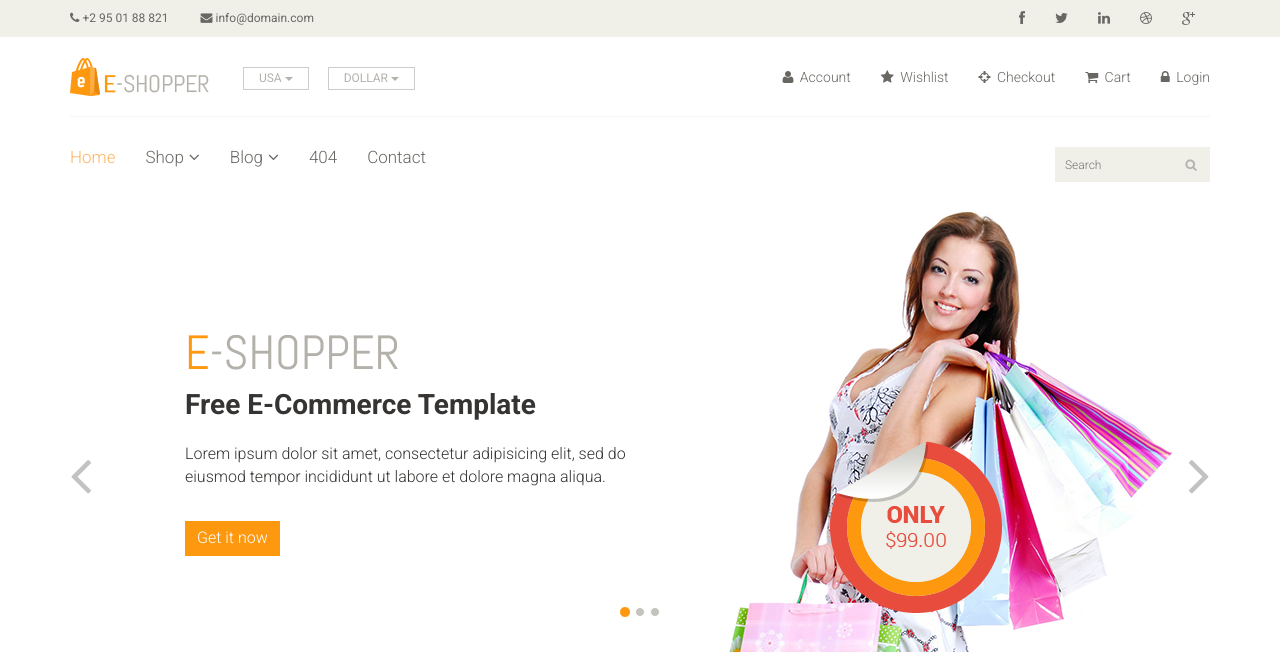
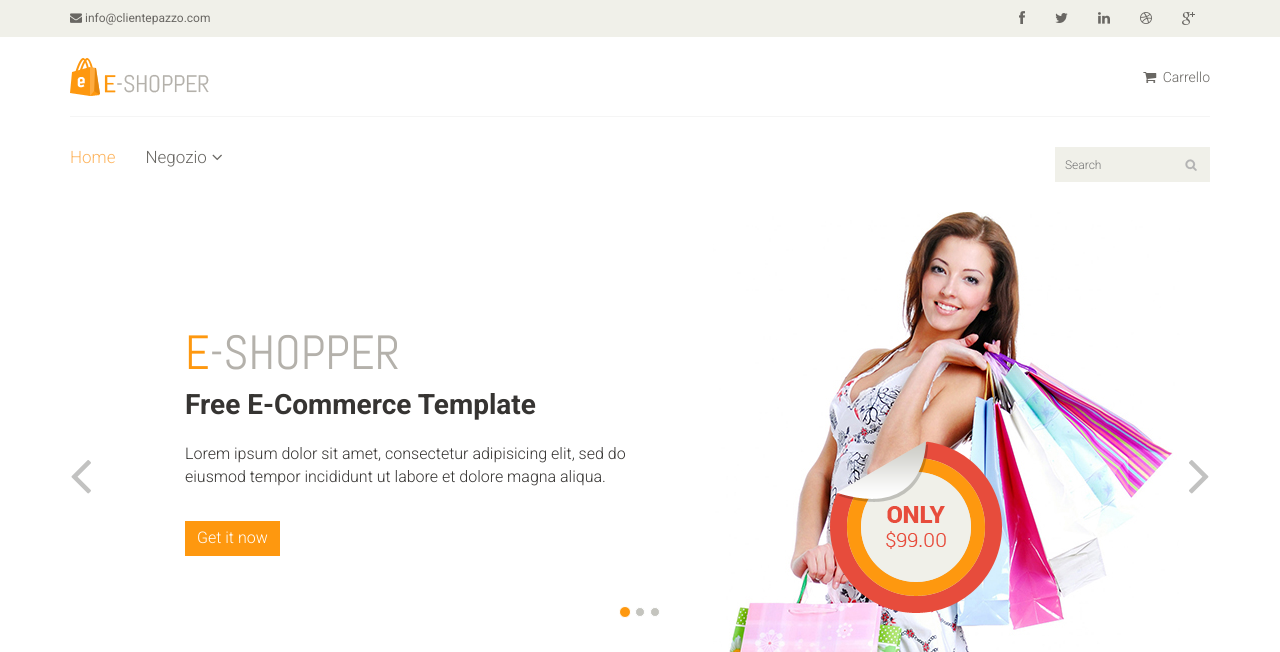
Before and after one commit to Tabris963/GARBAGE-Clientepazzo, a PHP site: page /index.php in a window 1280 px wide. Shown: the top 652 px of the page. Run offline with PHP 8.4, Linux system fonts and the light colour scheme.

Commit message:
Modifica header.pho

```diff
--- a/header.php
+++ b/header.php
@@ -5,8 +5,7 @@
         <div class="col-sm-6">
           <div class="contactinfo">
             <ul class="nav nav-pills">
-              <li><a href="#"><i class="fa fa-phone"></i> +2 95 01 88 821</a></li>
-              <li><a href="#"><i class="fa fa-envelope"></i> info@domain.com</a></li>
+              <li><a href="#"><i class="fa fa-envelope"></i> info@clientepazzo.com</a></li>
             </ul>
           </div>
         </div>
@@ -34,24 +33,7 @@
           </div>
           <div class="btn-group pull-right">
             <div class="btn-group">
-              <button type="button" class="btn btn-default dropdown-toggle usa" data-toggle="dropdown">
-                USA
-                <span class="caret"></span>
-              </button>
               <ul class="dropdown-menu">
-                <li><a href="#">Canada</a></li>
-                <li><a href="#">UK</a></li>
-              </ul>
-            </div>
-
-            <div class="btn-group">
-              <button type="button" class="btn btn-default dropdown-toggle usa" data-toggle="dropdown">
-                DOLLAR
-                <span class="caret"></span>
-              </button>
-              <ul class="dropdown-menu">
-                <li><a href="#">Canadian Dollar</a></li>
-                <li><a href="#">Pound</a></li>
               </ul>
             </div>
           </div>
@@ -59,11 +41,7 @@
         <div class="col-sm-8">
           <div class="shop-menu pull-right">
             <ul class="nav navbar-nav">
-              <li><a href="#"><i class="fa fa-user"></i> Account</a></li>
-              <li><a href="#"><i class="fa fa-star"></i> Wishlist</a></li>
-              <li><a href="checkout.html"><i class="fa fa-crosshairs"></i> Checkout</a></li>
-              <li><a href="cart.html"><i class="fa fa-shopping-cart"></i> Cart</a></li>
-              <li><a href="login.html"><i class="fa fa-lock"></i> Login</a></li>
+              <li><a href="cart.html"><i class="fa fa-shopping-cart"></i> Carrello</a></li>
             </ul>
           </div>
         </div>
@@ -86,23 +64,13 @@
           <div class="mainmenu pull-left">
             <ul class="nav navbar-nav collapse navbar-collapse">
               <li><a href="index.html" class="active">Home</a></li>
-              <li class="dropdown"><a href="#">Shop<i class="fa fa-angle-down"></i></a>
+              <li class="dropdown"><a href="#">Negozio<i class="fa fa-angle-down"></i></a>
                                   <ul role="menu" class="sub-menu">
-                                      <li><a href="shop.html">Products</a></li>
-                  <li><a href="product-details.html">Product Details</a></li>
-                  <li><a href="checkout.html">Checkout</a></li>
-                  <li><a href="cart.html">Cart</a></li>
-                  <li><a href="login.html">Login</a></li>
+                                      <li><a href="shop.html">Prodotti</a></li>
+                  <li><a href="product-details.html">Dettagli prodotti</a></li>
+                  <li><a href="cart.html">Carrello</a></li>
                                   </ul>
                               </li>
-              <li class="dropdown"><a href="#">Blog<i class="fa fa-angle-down"></i></a>
-                                  <ul role="menu" class="sub-menu">
-                                      <li><a href="blog.html">Blog List</a></li>
-                  <li><a href="blog-single.html">Blog Single</a></li>
-                                  </ul>
-                              </li>
-              <li><a href="404.html">404</a></li>
-              <li><a href="contact-us.html">Contact</a></li>
             </ul>
           </div>
         </div>
```
